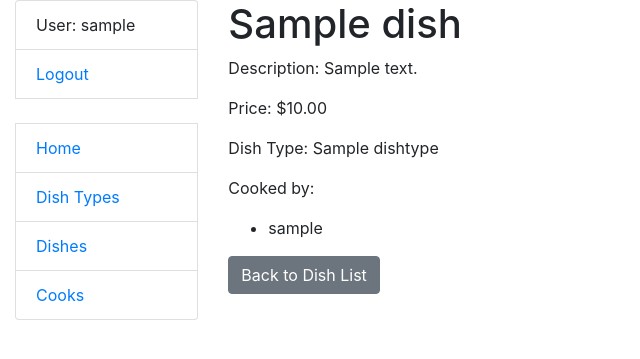
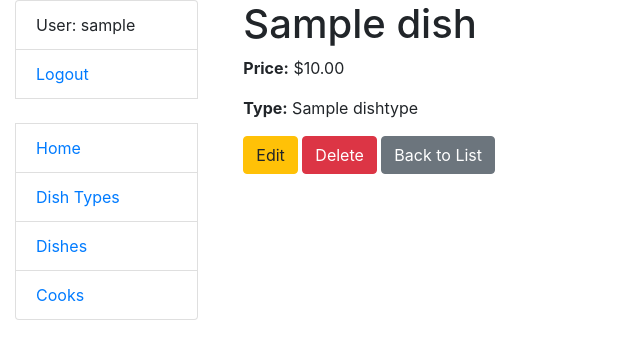
Before and after one commit to bbastiuk/chef-mate, a Django app: page /dishes/dishes/1/ in a window 1280 px wide. Shown: the part 76-435 px from the top of the page, without its empty margins (0-640 px from the left). Run offline with Django 5.2, Linux system fonts and the light colour scheme; the first user in the database is signed in; tables that the repository leaves empty hold one stand-in row (Sample ...).

Commit message:
Fix dish_detail.html to display dish type correctly

```diff
--- a/templates/dishes/dish_detail.html
+++ b/templates/dishes/dish_detail.html
@@ -1,15 +1,12 @@
 {% extends "base.html" %}
 
 {% block content %}
-  <h1>{{ object.name }}</h1>
-  <p>Description: {{ object.description }}</p>
-  <p>Price: ${{ object.price }}</p>
-  <p>Dish Type: {{ object.dish_type.name }}</p>
-  <p>Cooked by:</p>
-  <ul>
-    {% for cook in object.cooks.all %}
-      <li>{{ cook.username }}</li>
-    {% endfor %}
-  </ul>
-  <a href="{% url 'dishes:dish-list' %}" class="btn btn-secondary">Back to Dish List</a>
+<div class="container">
+    <h1>{{ object.name }}</h1>
+    <p><strong>Price:</strong> ${{ object.price }}</p>
+    <p><strong>Type:</strong> {{ object.dish_type.name }}</p>
+    <a href="{% url 'dishes:dish-update' object.id %}" class="btn btn-warning">Edit</a>
+    <a href="{% url 'dishes:dish-delete' object.id %}" class="btn btn-danger">Delete</a>
+    <a href="{% url 'dishes:dish-list' %}" class="btn btn-secondary">Back to List</a>
+</div>
 {% endblock %}
```
